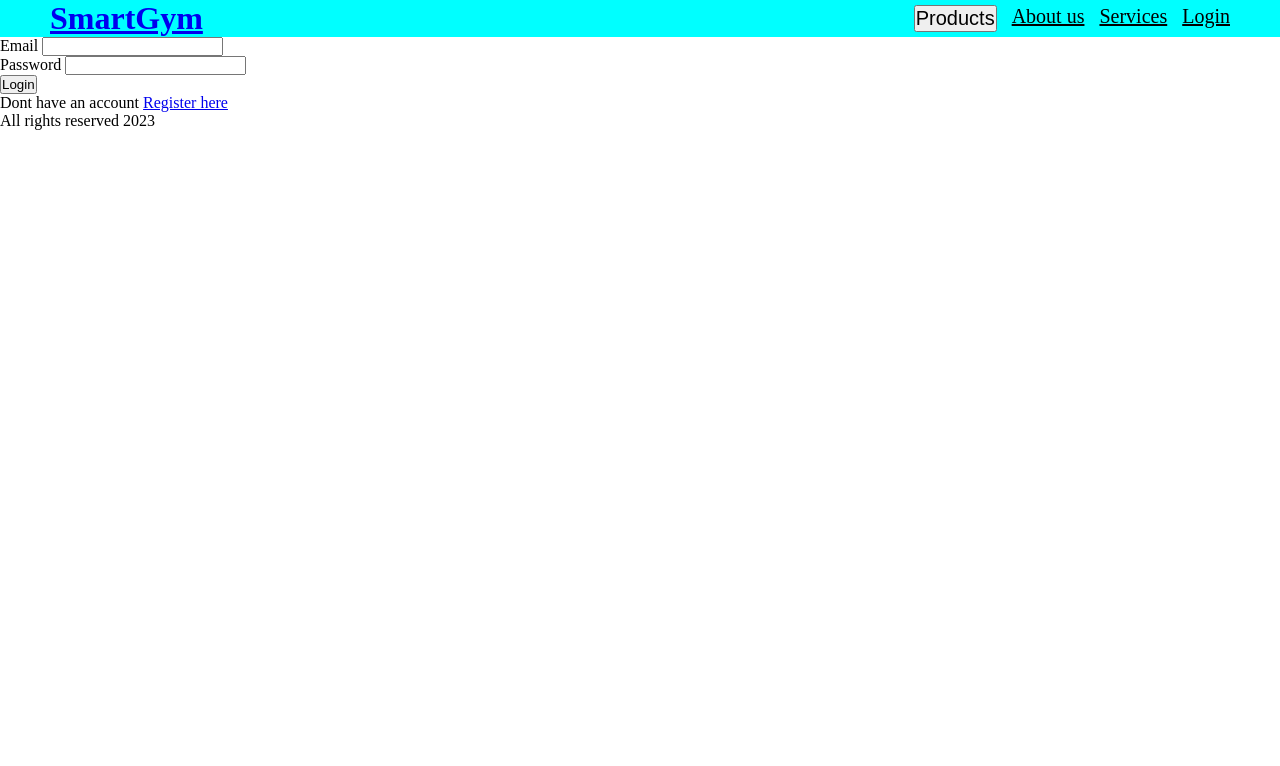
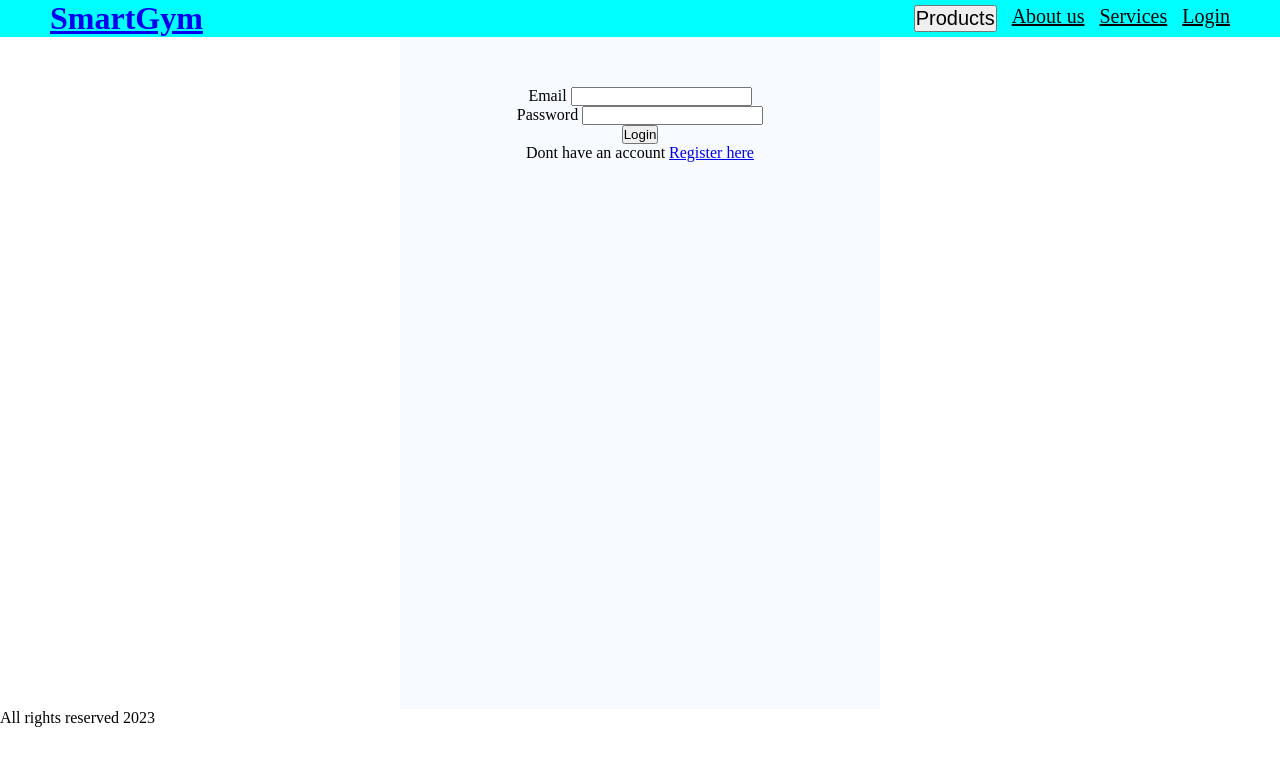
Before and after one commit to jamesrcutmore/fitnessmembersip, a Django app: page /login/ in a window 1280 px wide. Shown: the top 766 px of the page. Run offline with Django 4.2, Linux system fonts and the light colour scheme.

Commit message:
login&register styled

```diff
--- a/members/static/css/style.css
+++ b/members/static/css/style.css
@@ -25,6 +25,15 @@ ul a {
 }
 
 .login {
+    max-width: 30rem;
+    text-align: center;
+    margin: 0 auto;
+    min-height: 84vh;
+    padding-top: 50px;
+    background-color: #f0f8ff80;
+}
+
+.register {
     max-width: 30rem;
     text-align: center;
     margin: 0 auto;
--- a/members/templates/members/login.html
+++ b/members/templates/members/login.html
@@ -2,7 +2,7 @@
 {% load static %}
 {% block content %}
 
-        <div class="Login">
+        <div class="login">
         <section>
             <form>
                 <div>
--- a/members/templates/members/register.html
+++ b/members/templates/members/register.html
@@ -2,7 +2,7 @@
 {% load static %}
 {% block content %}
 
-
+        <div class="register">
                 <section>
                     <form>
                         <div>
@@ -20,6 +20,7 @@
                         <button>Register</button>
                     </form>
                 </section>
+        </div>
 
 
 {% endblock %}
```
Lines whose indentation alone changed are shown as unchanged.
